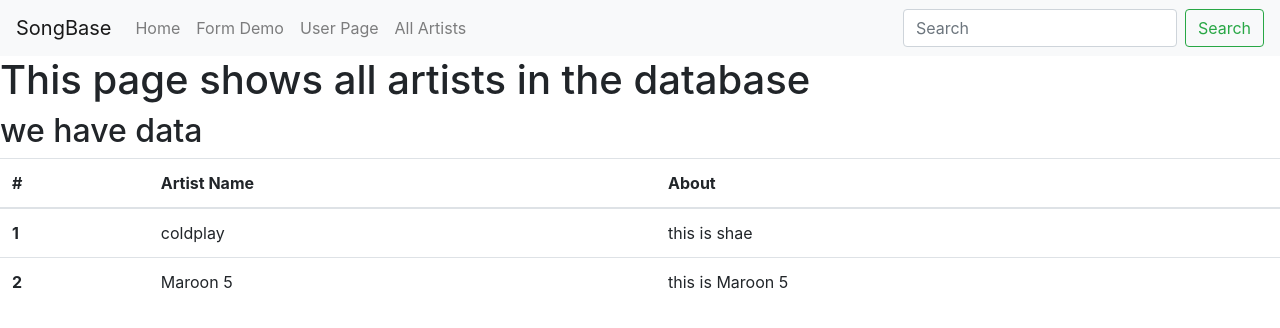
After one commit to shaechloe/misy350-s18-exercises, a Flask app: page /artists in a window 1280 px wide. The commit adds this page. Shown: the top 328 px of the page. Run offline with Flask 2, Linux system fonts and the light colour scheme; data comes from the database, SQL or seed files in the repository; both versions use the stored data as it was after the commit; some libraries are stand-ins or nearby versions.

Commit message:
4-10 commit with edit

```diff
--- a/songbase/songbase.py
+++ b/songbase/songbase.py
@@ -25,6 +25,11 @@ class Song(db.Model):
     lyrics = db.Column(db.Text)
     artist_id = db.Column(db.Integer, db.ForeignKey('artists.id'))
 
+@app.route('/artists')
+def all_artists():
+    artists = Artist.query.all()
+    return render_template('all-artists.html', artists=artists)
+
 
 @app.route('/')
 def index():
@@ -48,6 +53,17 @@ def users(username):
     return render_template('user.html', uname=username)
 
 
+@app.route('/artist/edit/<int:id>/')
+def artist_edit(id):
+    artist = Artist.query.filter_by(id=id).first()
+    artist.about = "this is shae"
+    db.session.commit()
+
+    return "this is artist %d updated" % id
+    #return render_template('all-artists.html')
+    # return render_template('user.html', uname=username)
+
+
 @app.route('/user')
 def user():
         return "this is the page for users"
--- /dev/null
+++ b/songbase/templates/all-artists.html
@@ -0,0 +1,32 @@
+{% extends "base.html" %}
+{% block title %}All Artists{% endblock %}
+
+{% block content%}
+<h1>This page shows all artists in the database</h1>
+
+{% if artists %}
+  <h2>we have data</h2>
+  <table class="table">
+  <thead>
+    <tr>
+      <th scope="col">#</th>
+      <th scope="col">Artist Name</th>
+      <th scope="col">About</th>
+    </tr>
+  </thead>
+  <tbody>
+    {% for artist in artists %}
+    <tr>
+      <th scope="row">{{artist.id}}</th>
+      <td>{{artist.name}}</td>
+      <td>{{artist.about}}</td>
+    </tr>
+    {% endfor%}
+  </tbody>
+</table>
+
+{% else %}
+  <h2>artist table is empty</h2>
+{% endif %}
+
+{% endblock%}
--- a/songbase/templates/base.html
+++ b/songbase/templates/base.html
@@ -27,7 +27,10 @@
           <a class="nav-link" href="/form">Form Demo</a>
         </li>
         <li class="nav-item">
-          <a class="nav-link disabled" href="/users/shae">User Page</a>
+          <a class="nav-link" href="/users/shae">User Page</a>
+        </li>
+        <li class="nav-item">
+          <a class="nav-link" href="/artists">All Artists</a>
         </li>
       </ul>
       <form class="form-inline my-2 my-lg-0">
```
Also changed, not shown: songbase/manage.py (+18 -1 lines), songbase/data.sqlite.
